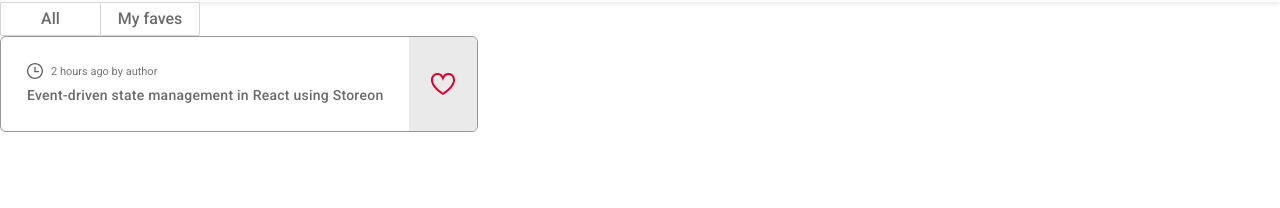
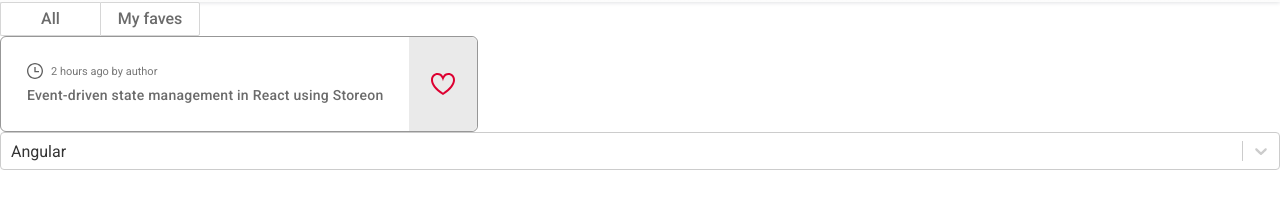
Before and after one commit to heraldofortuna/hacker-news, a React (Create React App) app: page / in a window 1280 px wide. Shown: the part 112-320 px from the top of the page. Built offline with nearby package versions, Linux system fonts and the light colour scheme.

Commit message:
El componente NewSelect fue creado y se le pusieron estilos, pero no está terminado aún al 100%

```diff
--- a/package.json
+++ b/package.json
@@ -9,6 +9,7 @@
     "react": "^17.0.2",
     "react-dom": "^17.0.2",
     "react-scripts": "4.0.3",
+    "react-select": "^5.2.1",
     "web-vitals": "^1.0.1"
   },
   "scripts": {
--- a/src/App.js
+++ b/src/App.js
@@ -2,6 +2,7 @@ import "./styles/App.css";
 import Header from "./components/Header";
 import Tab from "./components/Tab";
 import Card from "./components/Card";
+import NewSelect from "./components/NewSelect";
 
 const App = () => {
   return (
@@ -9,6 +10,7 @@ const App = () => {
       <Header />
       <Tab />
       <Card />
+      <NewSelect />
     </div>
   );
 };
--- a/src/components/Card.js
+++ b/src/components/Card.js
@@ -19,7 +19,11 @@ const Card = () => {
         </p>
       </div>
       <div className="card__fave">
-        <img className="card__fave__icon" src={heart} alt="Favorite publication icon" />
+        <img
+          className="card__fave__icon"
+          src={heart}
+          alt="Favorite publication icon"
+        />
       </div>
     </div>
   );
--- /dev/null
+++ b/src/components/NewSelect.js
@@ -0,0 +1,34 @@
+import "../styles/NewSelect.css";
+import Select, { components } from "react-select";
+
+const IconOption = (props) => {
+  const { Option } = components;
+
+  return (
+    <Option {...props}>
+      <img
+        src={require("../assets/" + props.data.icon).default}
+        alt={props.data.label}
+      />
+      {props.data.label}
+    </Option>
+  );
+};
+
+const NewSelect = () => {
+  const options = [
+    { value: "Angular", label: "Angular", icon: "angular.png" },
+    { value: "Reactjs", label: "Reactjs", icon: "reactjs.png" },
+    { value: "Vuejs", label: "Vuejs", icon: "vuejs.png" },
+  ];
+
+  return (
+    <Select
+      defaultValue={options[0]}
+      options={options}
+      components={{ Option: IconOption }}
+    />
+  );
+};
+
+export default NewSelect;
--- /dev/null
+++ b/src/styles/NewSelect.css
@@ -0,0 +1,6 @@
+.select__option {
+  border: 1px solid red;
+  display: flex;
+  flex-direction: row;
+  align-items: center;
+}
```
Also changed, not shown: 1 other file (tests, documents, lock files or other folders).
